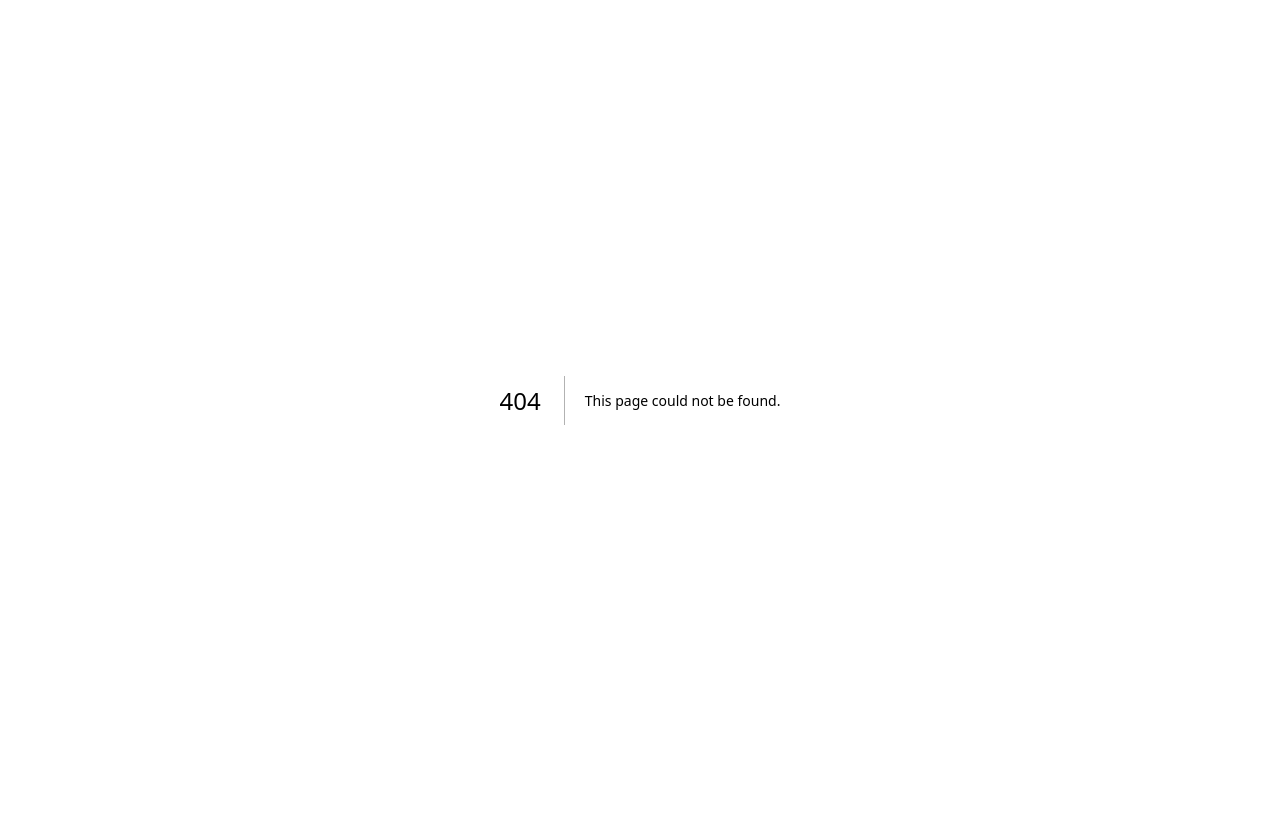
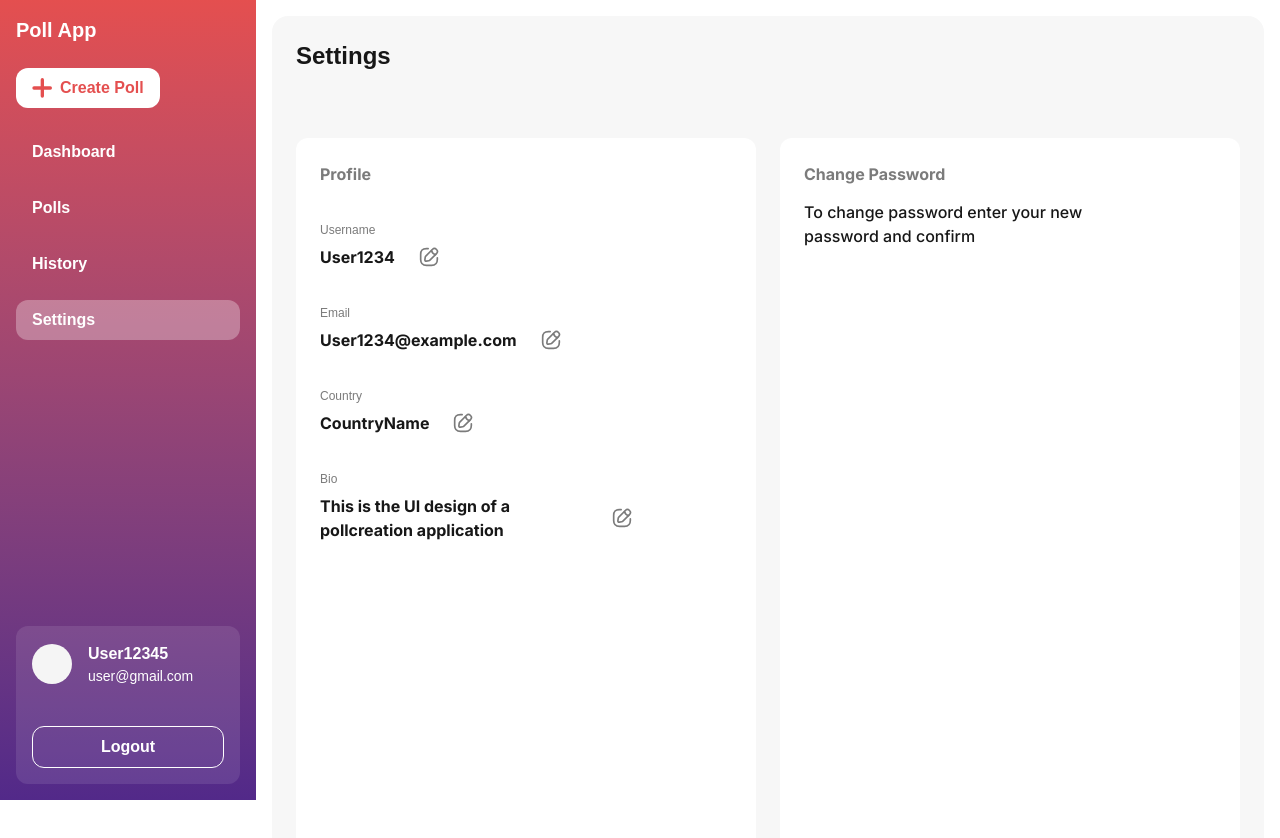
Before and after one commit to freeCodeCamp-2025-Summer-Hackathon/silver-promise, a Next.js app in the folder poll/: page /dashboard/settings in a window 1280 px wide. Before the commit this address had no page. Shown: the top 838 px of the page. Before the commit the page ends 800 px from the top, so only its background shows below. Built offline with nearby package versions, Linux system fonts and the light colour scheme.

Commit message:
feat: init settings page ui

```diff
--- /dev/null
+++ b/poll/app/dashboard/settings/page.tsx
@@ -0,0 +1,50 @@
+import { Inter } from "next/font/google";
+import ProfileSettingInput from "@/app/ui-components/inputs/ProfileSettingInput";
+import { ChangePasswordForm } from "@/app/ui-components/forms/change-password-form"
+
+const inter = Inter({
+  subsets: ["latin"],
+});
+
+export default function SettingsDashboard() {
+  const userData = {
+    username: "User1234",
+    email: "User1234@example.com",
+    country: "CountryName",
+    bio: "This is the UI design of a pollcreation application",
+  }
+
+  return (
+    <section className="bg-panel-background m-4 flex min-h-screen flex-col rounded-2xl p-6">
+      <h4 className="text-2xl font-bold">Settings</h4>
+
+      <section className="grid grid-cols-[repeat(auto-fit,minmax(300px,1fr))] gap-6 mt-[4.125rem]">
+        {/* === User details section === */}
+        <div className="bg-cards-background min-h-screen rounded-xl p-6">
+          <h3 className={`${inter.className} text-cards-foreground font-bold`}>Profile</h3>
+
+          <div className="mt-[2.188rem] flex flex-col gap-[2.188rem]">
+            {/* === Username input === */}
+            <ProfileSettingInput label="Username" data={userData.username} />
+
+            {/* === Email input === */}
+            <ProfileSettingInput label="Email" data={userData.email} />
+
+            {/* === Country input === */}
+            <ProfileSettingInput label="Country" data={userData.country} />
+
+            {/* === Bio input === */}
+            <ProfileSettingInput label="Bio" data={userData.bio} />
+          </div>
+        </div>
+
+        {/* === Password settings section === */}
+        <div className="bg-cards-background min-h-screen rounded-xl p-6">
+          <h3 className={`${inter.className} text-cards-foreground font-bold`}>Change Password</h3>
+
+          <p className={`${inter.className} font-medium mt-[0.875rem] lg:max-w-[80%]`}>To change password enter your new password and confirm</p>
+        </div>
+      </section>
+    </section>
+  );
+}
```
